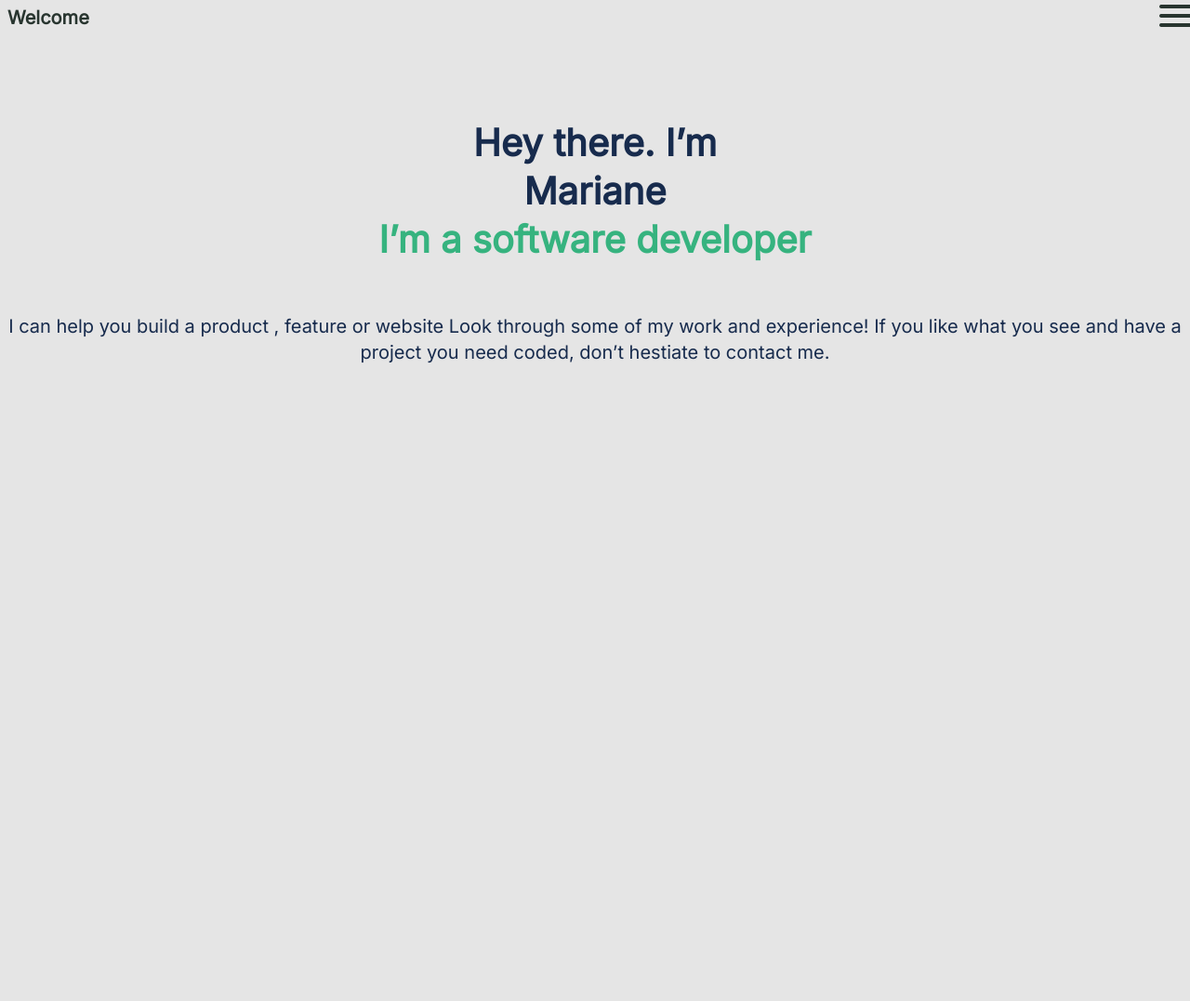
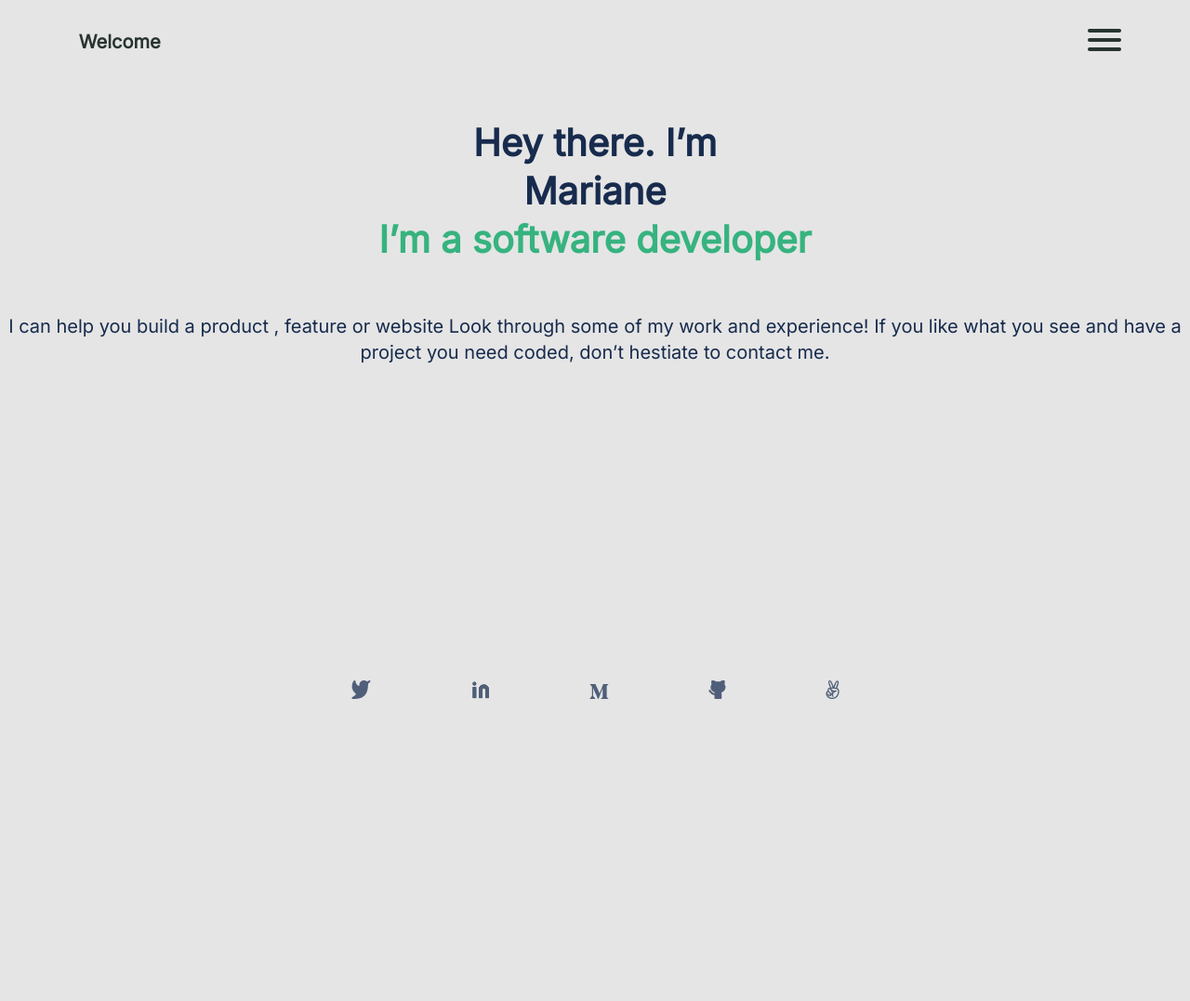
Before and after one commit to AmineHLub/Microverse-Portfolio, a website: page index.html in a window 1280 px wide. Shown: the top 1077 px of the page at 93% size. Before the commit the page ends 800 px from the top, so only its background shows below. Drawn offline with Linux system fonts and the light colour scheme.

Commit message:
ADD stickyNavbar
fix Navbar margin and padding

Add social links

link Welcome button to social section

```diff
--- a/index.html
+++ b/index.html
@@ -12,7 +12,7 @@
 <body>
     <header>
         <nav class="nav-container">
-            <a class="wlcm-btn" href="#">Welcome</a>
+            <a class="wlcm-btn" href="#socials">Welcome</a>
             <a class="menu-btn" href="#"><img src="./src/menu.png" alt="menu"></a>
         </nav>
     </header>
@@ -21,6 +21,15 @@
         <h1 class="detail">I’m a software developer</h1>
         <p class="pOne">I can help you build a product , feature or website Look through some of my work and experience! If you like what you see and have a project you need coded, don’t hestiate to contact me.</p>
     </section>
+    <section id="socials">
+        <a href="#"><img src="./src/twitter.png" alt="twitter"></a>
+        <a href="#"><img src="./src/linkedin.png" alt="linkedin"></a>
+        <a class="mediumlogo" href="#"><img src="./src/medium.png" alt="medium"></a>
+        <a href="#"><img src="./src/github.png" alt="github"></a>
+        <a href="#"><img src="./src/angellist.png" alt="angellist"></a>
+    </section>
+    <br><br><br><br><br><br><br><br><br><br><br><br><br><br><br><br><br><br><br><br><br><br><br><br><br><br><br><br><br><br><br><br><br><br>
+
 
 </body>
 
--- a/style.css
+++ b/style.css
@@ -18,6 +18,9 @@ header {
   justify-content: space-between;
   align-items: center;
   text-align: center;
+  padding-left: 6%;
+  padding-right: 6%;
+  margin-top: 2%;
 }
 
 .wlcm-btn {
@@ -66,3 +69,14 @@ h1 {
   text-align: center;
   color: #172b4d;
 }
+
+#socials {
+  display: flex;
+  justify-content: space-around;
+  align-items: center;
+  padding: 25%;
+}
+
+.mediumlogo {
+  margin-top: 0.5vh;
+}
```
Also changed, not shown: src/angellist.png (added), src/github.png (added), src/linkedin.png (added), src/medium.png (added), src/twitter.png (added).
